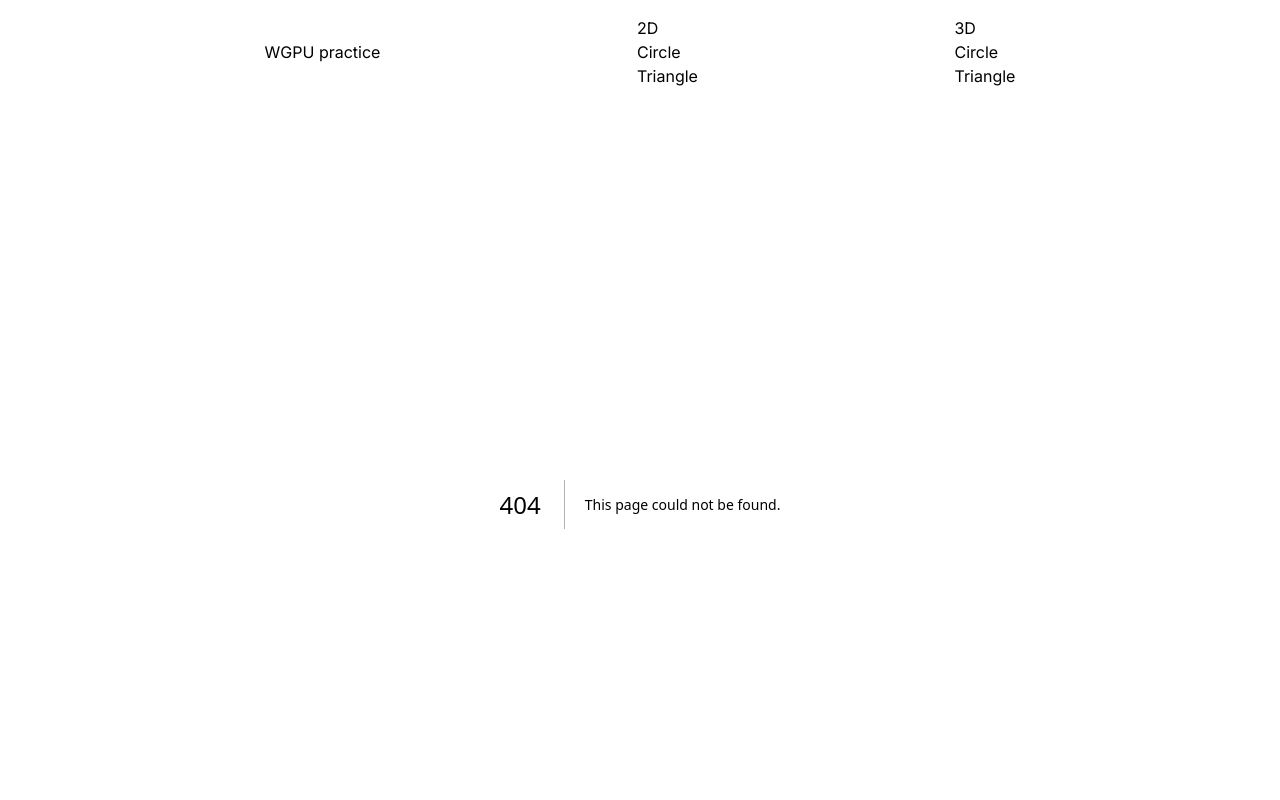
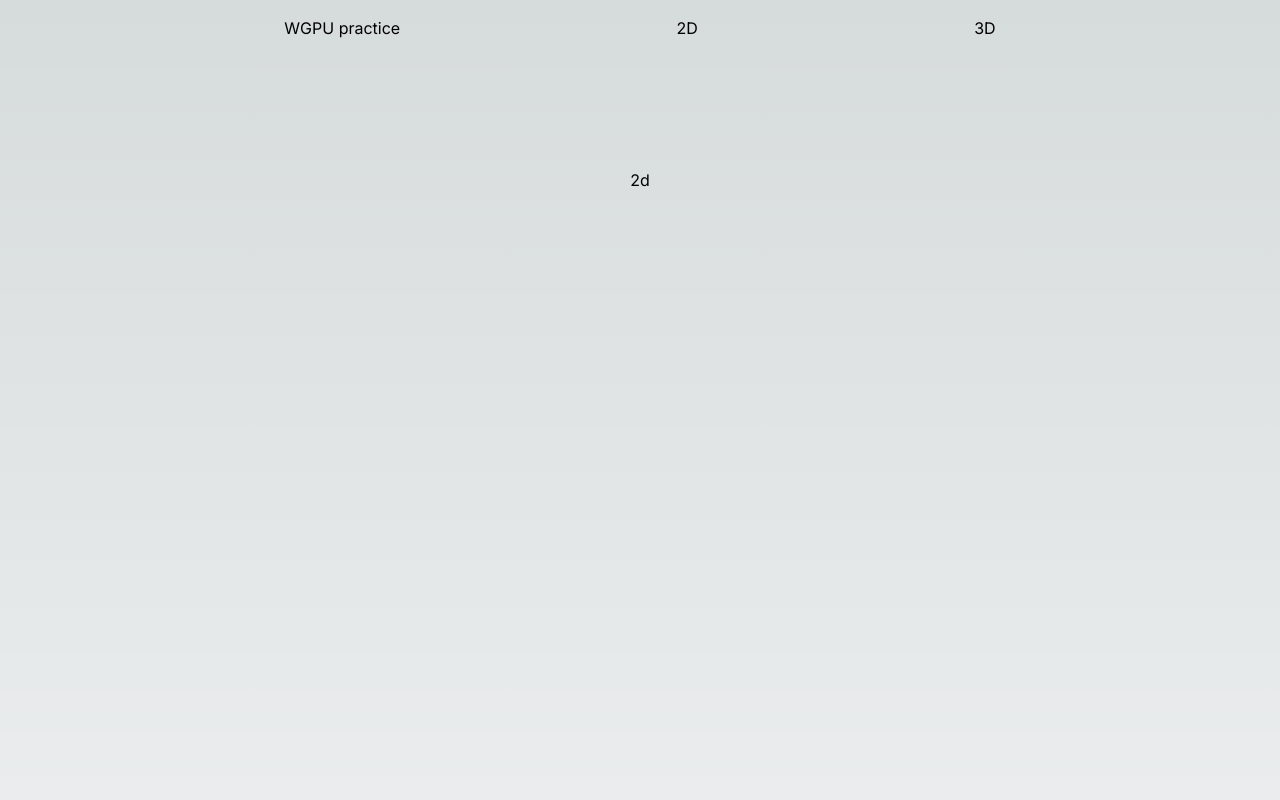
Before and after one commit to loquemedalagana/wasm_practice1, a Next.js app: page /2d in a window 1280 px wide. Before the commit this address had no page. Shown: the top 800 px of the page. Built offline with nearby package versions, Linux system fonts and the light colour scheme.

Commit message:
- create route

```diff
--- /dev/null
+++ b/src/app/2d/page.tsx
@@ -0,0 +1,21 @@
+import dynamic from 'next/dynamic';
+
+import LoadingSpinner from '@/components/LoadingSpinner/LoadingSpinner';
+
+const CanvasProvider = dynamic(() => import('@/wgpu/CanvasContext'), {
+  loading: () => (
+    <section className="wrapper loading-wrapper">
+      <LoadingSpinner />
+    </section>
+  ),
+});
+
+export default function Home() {
+  return (
+    <main className="flex min-h-screen flex-col items-center justify-between p-24">
+      <CanvasProvider>
+        <h1>2d</h1>
+      </CanvasProvider>
+    </main>
+  );
+}
--- /dev/null
+++ b/src/app/3d/page.tsx
@@ -0,0 +1,22 @@
+import dynamic from 'next/dynamic';
+
+import LoadingSpinner from '@/components/LoadingSpinner/LoadingSpinner';
+import SingleColor from '@/samples/2d/SingleColor/SingleColor';
+
+const CanvasProvider = dynamic(() => import('@/wgpu/CanvasContext'), {
+  loading: () => (
+    <section className="wrapper loading-wrapper">
+      <LoadingSpinner />
+    </section>
+  ),
+});
+
+export default function Home() {
+  return (
+    <main className="flex min-h-screen flex-col items-center justify-between p-24">
+      <CanvasProvider>
+        <h1>3D</h1>
+      </CanvasProvider>
+    </main>
+  );
+}
--- a/src/app/globals.css
+++ b/src/app/globals.css
@@ -67,3 +67,8 @@ body {
   width: 100%;
   aspect-ratio: 1;
 }
+
+.nav-item:hover {
+  cursor: pointer;
+  color: #6499E9;
+}
--- a/src/app/layout.tsx
+++ b/src/app/layout.tsx
@@ -32,17 +32,17 @@ export default function RootLayout({
         <section>
           <nav className="main-nav">
             <h1>
-              <Link href="/">WGPU practice</Link>
+              <Link href="/" className="nav-item">WGPU practice</Link>
             </h1>
             <ul>
-              <h2>2D</h2>
-              <li>Circle</li>
-              <li>Triangle</li>
+              <h2>
+                <Link href="/2d" className="nav-item">2D</Link>
+              </h2>
             </ul>
             <ul>
-              <h2>3D</h2>
-              <li>Circle</li>
-              <li>Triangle</li>
+              <h2>
+                <Link href="/3d" className="nav-item">3D</Link>
+              </h2>
             </ul>
           </nav>
         </section>
```
